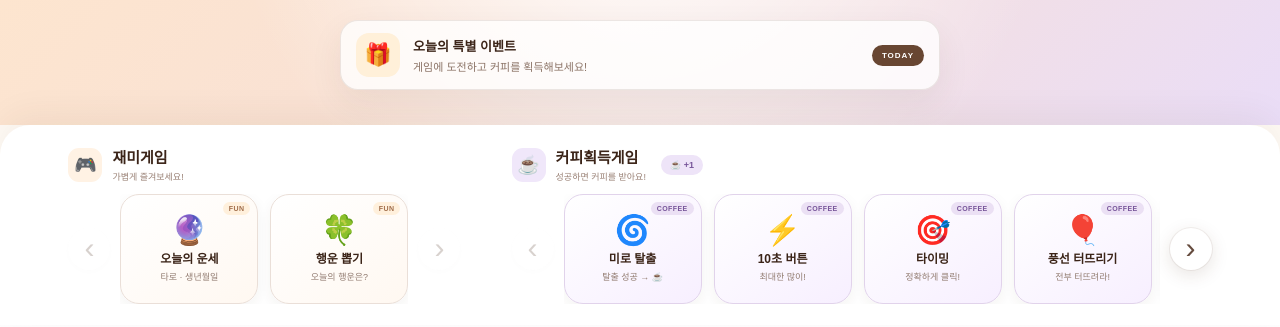
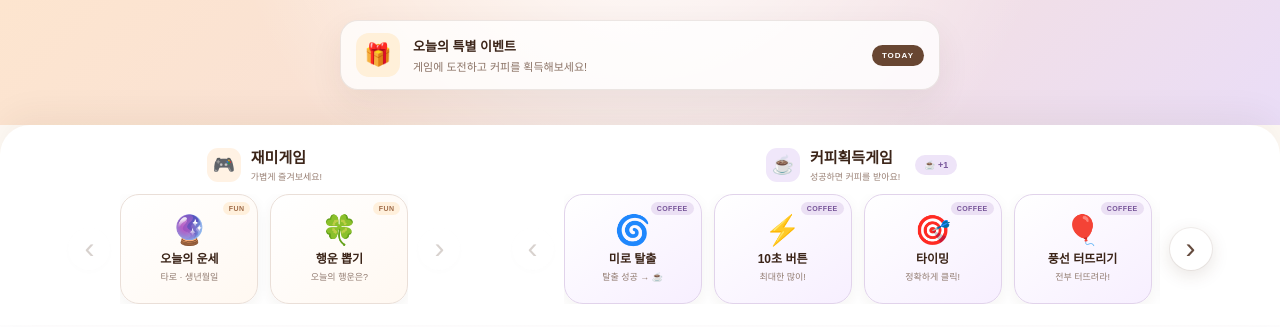
Before and after one commit to Marst-com/coffee-pocha, a plain HTML site: page frontend/index.html in a window 1280 px wide. Shown: the part 275-602 px from the top of the page. Drawn offline with Linux system fonts and the light colour scheme.

Commit message:
Enhance layout with flexbox in CSS styles
Added flexbox properties to game-section and section-title classes for better layout.

```diff
--- a/frontend/style.css
+++ b/frontend/style.css
@@ -247,14 +247,26 @@ body {
     0 -10px 35px rgba(75,45,25,.06);
 }
 
+.game-section {
+  display: flex;
+  flex-direction: column;
+  align-items: center;
 
-.game-section {
   width: auto;
   max-width: 700px;
 
   min-width: 0;
+  flex: 0 1 auto;
+}
 
-  flex: 0 1 auto;
+.section-title {
+  width: 100%;
+  justify-content: center;
+}
+
+.game-slider {
+  width: 100%;
+  justify-content: center;
 }
 
 .section-title {
```
